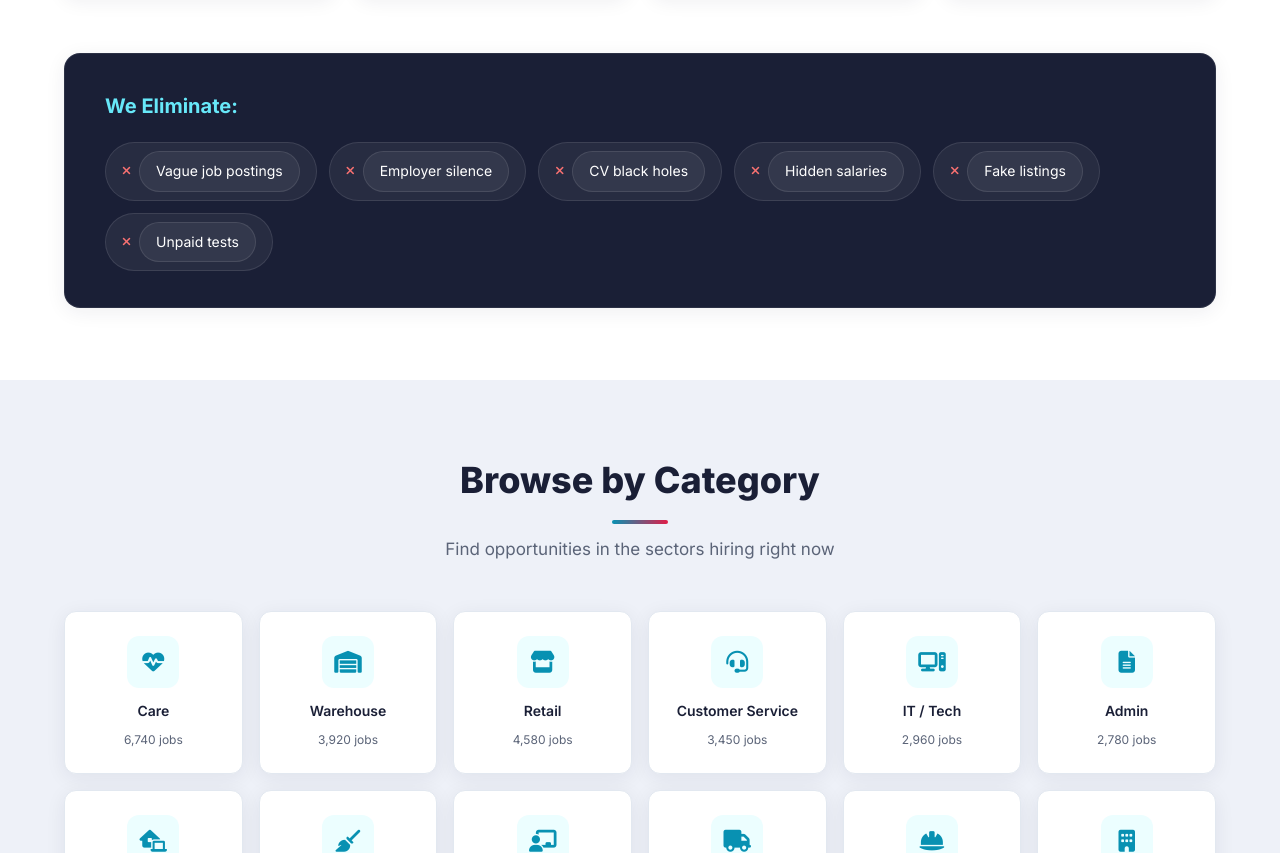
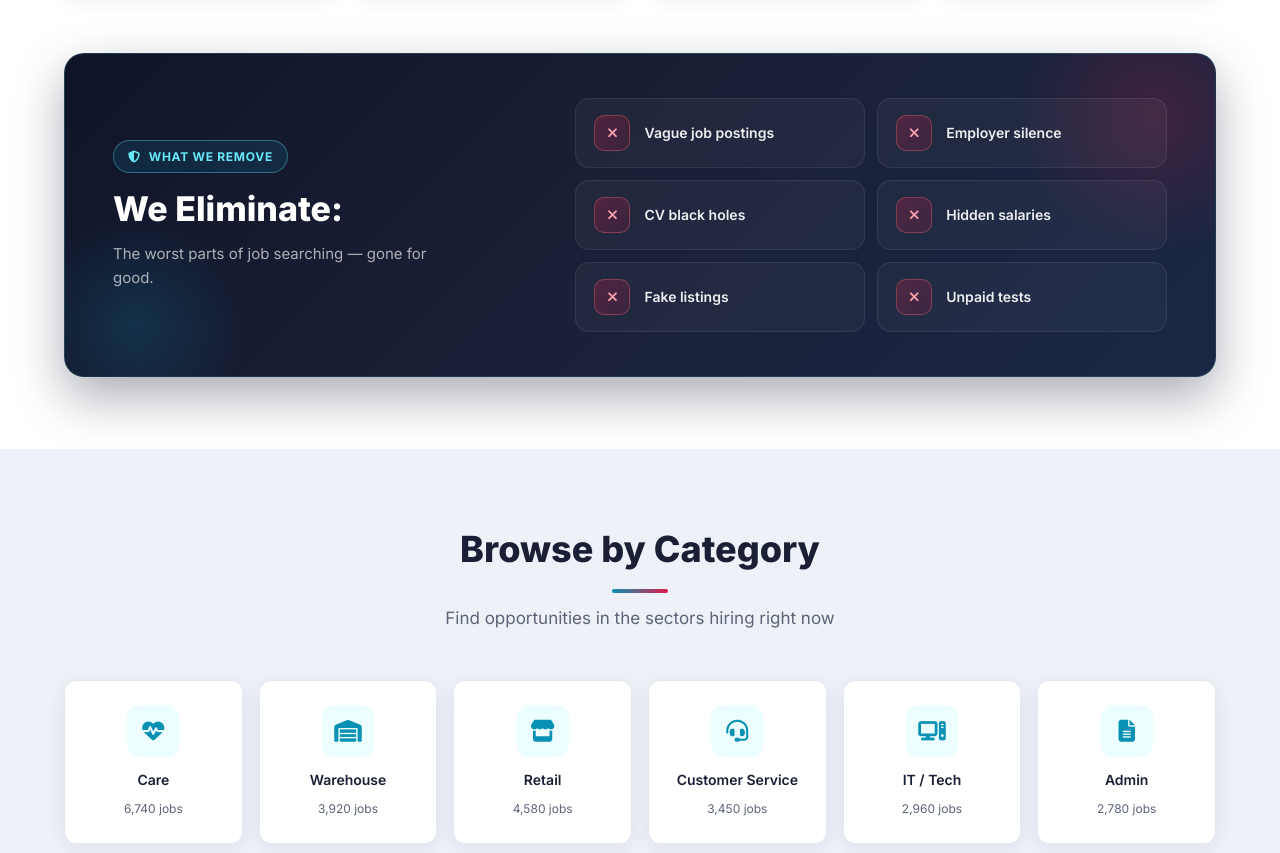
Before and after one commit to simowac0/jobsplatform-, a website: page index.html in a window 1280 px wide. Shown: the part 1389-2242 px from the top of the page. Drawn offline with Linux system fonts and the light colour scheme.

Commit message:
Redesign We Eliminate section with grid cards and hover effects.
Split layout with intro badge, 2-column card grid, gradient glow, and strikethrough hover to make the block more visually engaging.

Co-authored-by: Cursor <cursoragent@cursor.com>

```diff
--- a/i18n.js
+++ b/i18n.js
@@ -106,6 +106,7 @@ window.JP_UI = {
     feat3_title: 'Salary Upfront', feat3_desc: 'Every listing shows the full salary range. No more wasting time on interviews only to find out the pay doesn\'t work.', feat3_stat: '100% Transparent',
     feat4_title: 'Culture Fit', feat4_desc: 'Rich employer profiles show work culture, team size, and values so you can find a place where you\'ll actually stay.', feat4_stat: '89% Retention',
     eliminates_h3: 'We Eliminate:',
+    elim_badge: 'What we remove', elim_desc: 'The worst parts of job searching — gone for good.',
     elim1: 'Vague job postings', elim2: 'Employer silence', elim3: 'CV black holes', elim4: 'Hidden salaries', elim5: 'Fake listings', elim6: 'Unpaid tests',
     step1_title: 'Create Your Profile', step1_desc: 'Build a standout profile in minutes. Add your skills, experience, and what matters to you in a workplace.',
     step1_quote: '"I set up my profile in under 10 minutes and had 3 interviews booked by the end of the week." — Sarah T.',
@@ -202,6 +203,7 @@ window.JP_UI = {
     feat3_title: 'Salaire affiché', feat3_desc: 'Chaque annonce montre la fourchette salariale complète. Plus de surprises en entretien.', feat3_stat: '100 % transparent',
     feat4_title: 'Bonne adéquation', feat4_desc: 'Profils employeurs détaillés : culture, taille d\'équipe et valeurs pour trouver la bonne place.', feat4_stat: '89 % rétention',
     eliminates_h3: 'Nous éliminons :',
+    elim_badge: 'Ce que nous supprimons', elim_desc: 'Les pires aspects de la recherche d\'emploi — éliminés.',
     elim1: 'Annonces vagues', elim2: 'Silence employeur', elim3: 'CV sans réponse', elim4: 'Salaires cachés', elim5: 'Fausses annonces', elim6: 'Tests non payés',
     step1_title: 'Créez votre profil', step1_desc: 'Un profil en quelques minutes. Compétences, expérience et ce qui compte pour vous.',
     step1_quote: '"Profil créé en moins de 10 minutes, 3 entretiens réservés en une semaine." — Sarah T.',
@@ -298,6 +300,7 @@ window.JP_UI = {
     feat3_title: 'Gehalt im Voraus', feat3_desc: 'Jede Anzeige zeigt die volle Gehaltsspanne. Keine Zeitverschwendung im Bewerbungsgespräch.', feat3_stat: '100 % transparent',
     feat4_title: 'Kulturpassung', feat4_desc: 'Detaillierte Arbeitgeberprofile: Kultur, Teamgröße und Werte für den richtigen Arbeitsplatz.', feat4_stat: '89 % Bindung',
     eliminates_h3: 'Wir eliminieren:',
+    elim_badge: 'Was wir entfernen', elim_desc: 'Die schlimmsten Teile der Jobsuche — für immer weg.',
     elim1: 'Vage Stellenanzeigen', elim2: 'Schweigen der Arbeitgeber', elim3: 'Bewerbungs-Friedhöfe', elim4: 'Versteckte Gehälter', elim5: 'Fake-Anzeigen', elim6: 'Unbezahlte Tests',
     step1_title: 'Profil erstellen', step1_desc: 'In Minuten ein starkes Profil. Fähigkeiten, Erfahrung und was Ihnen am Arbeitsplatz wichtig ist.',
     step1_quote: '"Profil in unter 10 Minuten — 3 Vorstellungsgespräche in einer Woche." — Sarah T.',
@@ -394,6 +397,7 @@ window.JP_UI = {
     feat3_title: 'Salario visible', feat3_desc: 'Cada anuncio muestra el rango salarial completo. Sin sorpresas en la entrevista.', feat3_stat: '100 % transparente',
     feat4_title: 'Encaje cultural', feat4_desc: 'Perfiles de empleadores con cultura, tamaño de equipo y valores para encontrar tu lugar.', feat4_stat: '89 % retención',
     eliminates_h3: 'Eliminamos:',
+    elim_badge: 'Lo que eliminamos', elim_desc: 'Lo peor de buscar empleo — eliminado de verdad.',
     elim1: 'Anuncios vagos', elim2: 'Silencio del empleador', elim3: 'CV sin respuesta', elim4: 'Salarios ocultos', elim5: 'Anuncios falsos', elim6: 'Pruebas no pagadas',
     step1_title: 'Crea tu perfil', step1_desc: 'Un perfil destacado en minutos. Habilidades, experiencia y lo que te importa en el trabajo.',
     step1_quote: '"Perfil listo en menos de 10 minutos y 3 entrevistas en una semana." — Sarah T.',
--- a/index.html
+++ b/index.html
@@ -151,15 +151,21 @@
           <div class="feature-stat" data-ui="feat4_stat">89% Retention</div>
         </div>
       </div>
-      <div class="eliminates jp-panel">
-        <h3 data-ui="eliminates_h3">We Eliminate:</h3>
-        <div class="elim-list">
-          <span><i class="fa-solid fa-xmark"></i> <span data-ui="elim1">Vague job postings</span></span>
-          <span><i class="fa-solid fa-xmark"></i> <span data-ui="elim2">Employer silence</span></span>
-          <span><i class="fa-solid fa-xmark"></i> <span data-ui="elim3">CV black holes</span></span>
-          <span><i class="fa-solid fa-xmark"></i> <span data-ui="elim4">Hidden salaries</span></span>
-          <span><i class="fa-solid fa-xmark"></i> <span data-ui="elim5">Fake listings</span></span>
-          <span><i class="fa-solid fa-xmark"></i> <span data-ui="elim6">Unpaid tests</span></span>
+      <div class="eliminates">
+        <div class="elim-inner">
+          <div class="elim-intro">
+            <span class="elim-badge"><i class="fa-solid fa-shield-halved"></i> <span data-ui="elim_badge">What we remove</span></span>
+            <h3 data-ui="eliminates_h3">We Eliminate:</h3>
+            <p class="elim-desc" data-ui="elim_desc">The worst parts of job searching — gone for good.</p>
+          </div>
+          <div class="elim-grid">
+            <div class="elim-item"><div class="elim-x"><i class="fa-solid fa-xmark"></i></div><span data-ui="elim1">Vague job postings</span></div>
+            <div class="elim-item"><div class="elim-x"><i class="fa-solid fa-xmark"></i></div><span data-ui="elim2">Employer silence</span></div>
+            <div class="elim-item"><div class="elim-x"><i class="fa-solid fa-xmark"></i></div><span data-ui="elim3">CV black holes</span></div>
+            <div class="elim-item"><div class="elim-x"><i class="fa-solid fa-xmark"></i></div><span data-ui="elim4">Hidden salaries</span></div>
+            <div class="elim-item"><div class="elim-x"><i class="fa-solid fa-xmark"></i></div><span data-ui="elim5">Fake listings</span></div>
+            <div class="elim-item"><div class="elim-x"><i class="fa-solid fa-xmark"></i></div><span data-ui="elim6">Unpaid tests</span></div>
+          </div>
         </div>
       </div>
     </div>
--- a/jobsplatform-theme.css
+++ b/jobsplatform-theme.css
@@ -183,19 +183,123 @@ body {
   font-size: 13px;
 }
 
+/* We Eliminate — premium contrast block */
 .eliminates {
-  background: var(--jp-navy);
+  position: relative;
+  overflow: hidden;
+  background: linear-gradient(135deg, #0f1428 0%, var(--jp-navy) 45%, #1a2744 100%);
   color: #fff;
-  border-radius: 16px;
-  padding: 36px 40px;
-  border: 1px solid rgba(255,255,255,0.08);
+  border-radius: 20px;
+  padding: 0;
+  border: 1px solid rgba(103, 232, 249, 0.15);
+  box-shadow: 0 20px 50px rgba(15, 20, 40, 0.35);
 }
-.eliminates h3 { color: #67e8f9; margin-bottom: 20px; }
-.elim-list span {
-  background: rgba(255,255,255,0.06);
-  border: 1px solid rgba(255,255,255,0.1);
+.eliminates::before {
+  content: '';
+  position: absolute;
+  top: -80px; right: -80px;
+  width: 280px; height: 280px;
+  background: radial-gradient(circle, rgba(225, 29, 72, 0.18) 0%, transparent 70%);
+  pointer-events: none;
+}
+.eliminates::after {
+  content: '';
+  position: absolute;
+  bottom: -60px; left: -40px;
+  width: 220px; height: 220px;
+  background: radial-gradient(circle, rgba(8, 145, 178, 0.2) 0%, transparent 70%);
+  pointer-events: none;
+}
+.elim-inner {
+  position: relative;
+  z-index: 1;
+  display: grid;
+  grid-template-columns: 1fr 1.4fr;
+  gap: 40px;
+  align-items: center;
+  padding: 44px 48px;
+}
+.elim-intro { max-width: 320px; }
+.elim-badge {
+  display: inline-flex;
+  align-items: center;
+  gap: 8px;
+  background: rgba(8, 145, 178, 0.15);
+  border: 1px solid rgba(103, 232, 249, 0.35);
+  color: #67e8f9;
+  font-size: 12px;
+  font-weight: 700;
+  text-transform: uppercase;
+  letter-spacing: 0.06em;
+  padding: 6px 14px;
   border-radius: 100px;
-  padding: 8px 16px;
+  margin-bottom: 16px;
+}
+.eliminates h3 {
+  font-size: clamp(26px, 3.5vw, 34px);
+  font-weight: 800;
+  color: #fff;
+  margin-bottom: 12px;
+  line-height: 1.2;
+}
+.eliminates h3::after { display: none; }
+.elim-desc {
+  font-size: 15px;
+  color: rgba(255, 255, 255, 0.65);
+  line-height: 1.6;
+  margin: 0;
+}
+.elim-grid {
+  display: grid;
+  grid-template-columns: repeat(2, 1fr);
+  gap: 12px;
+}
+.elim-item {
+  display: flex;
+  align-items: center;
+  gap: 14px;
+  background: rgba(255, 255, 255, 0.04);
+  border: 1px solid rgba(255, 255, 255, 0.08);
+  border-radius: 14px;
+  padding: 16px 18px;
+  transition: transform 0.2s ease, background 0.2s ease, border-color 0.2s ease, box-shadow 0.2s ease;
+}
+.elim-item:hover {
+  transform: translateY(-3px);
+  background: rgba(255, 255, 255, 0.08);
+  border-color: rgba(225, 29, 72, 0.4);
+  box-shadow: 0 8px 24px rgba(0, 0, 0, 0.2);
+}
+.elim-x {
+  width: 36px;
+  height: 36px;
+  flex-shrink: 0;
+  display: flex;
+  align-items: center;
+  justify-content: center;
+  background: linear-gradient(135deg, rgba(225, 29, 72, 0.25), rgba(190, 18, 60, 0.15));
+  border: 1px solid rgba(248, 113, 113, 0.35);
+  border-radius: 10px;
+  color: #fda4af;
+  font-size: 14px;
+  transition: transform 0.2s ease, background 0.2s ease;
+}
+.elim-item:hover .elim-x {
+  background: linear-gradient(135deg, var(--jp-coral), var(--jp-coral-d));
+  color: #fff;
+  transform: rotate(-8deg) scale(1.05);
+}
+.elim-item span {
+  font-size: 14px;
+  font-weight: 600;
+  color: rgba(255, 255, 255, 0.92);
+  line-height: 1.35;
+  position: relative;
+}
+.elim-item:hover span {
+  color: #fff;
+  text-decoration: line-through;
+  text-decoration-color: rgba(253, 164, 175, 0.7);
 }
 
 /* Categories */
@@ -361,9 +465,11 @@ body {
 
   .jp-section, .features, .categories, .how-it-works, .testimonials { padding: 48px 0; }
   .section-header { margin-bottom: 32px; }
-  .eliminates { padding: 28px 20px; border-radius: 12px; }
-  .elim-list { gap: 8px; }
-  .elim-list span { font-size: 13px; }
+  .elim-inner { grid-template-columns: 1fr; gap: 28px; padding: 28px 20px; }
+  .elim-intro { max-width: none; text-align: center; }
+  .elim-badge { margin-bottom: 12px; }
+  .elim-grid { grid-template-columns: 1fr; gap: 10px; }
+  .elim-item { padding: 14px 16px; }
 
   .nav-right .btn-ghost {
     background: rgba(255,255,255,0.12) !important;
```
